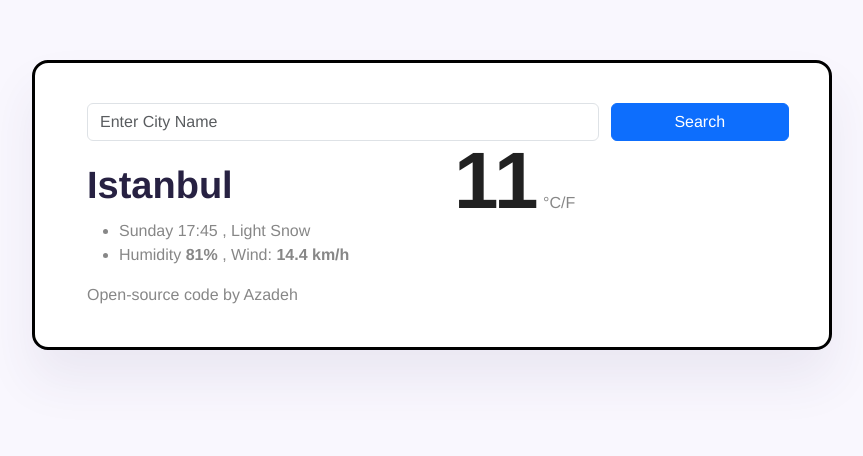
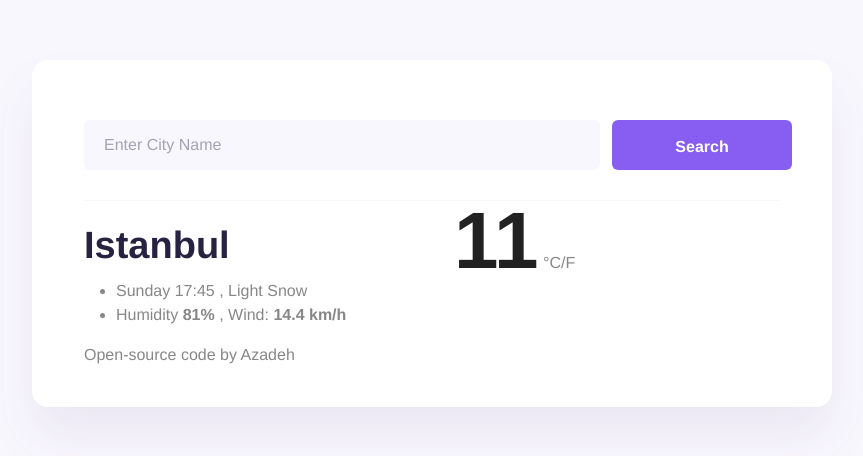
Before and after one commit to Azazadeh/Vannila-weather-app, a plain HTML site: page index.html in a window 1280 px wide. Shown: the whole page, without its empty margins (208-1071 px from the left). Drawn offline with nearby package versions, Linux system fonts and the light colour scheme.

Commit message:
Added css to the search form

```diff
--- a/index.html
+++ b/index.html
@@ -24,7 +24,7 @@
                 class="form-control search-input"
               />
             </dive>
-            <dive class="col-3 p-0">
+            <dive class="col-3 button">
               <input
                 type="submit"
                 class="btn btn-primary w-100"
--- a/src/style.css
+++ b/src/style.css
@@ -1,18 +1,51 @@
 body {
   background: #f9f7fe;
+}
+form {
+  display: block;
+  border-bottom: 1px solid #f9f7fe;
+  margin-top: 20px;
+  padding-bottom: 30px;
 }
 
 .weather-app {
   display: block;
   margin: 60px auto;
   max-width: 800px;
-  border: black solid;
+
   background: #fff;
   border-radius: 16px;
   box-shadow: 0 30px 50px rgb(65 50 100 / 8%);
   color: #878787;
   font-family: Cerebri-Sans, Helvetica, Arial, sans-serif;
   padding: 40px;
+}
+.weather-app .search-input {
+  background: #f9f7fe;
+  border: none;
+  border-radius: 6px;
+  color: rgba(39, 33, 66, 0.4);
+  display: inline-block;
+  font-size: 16px;
+  height: 50px;
+  line-height: 20px;
+  padding: 15px 20px;
+}
+
+.weather-app .search-input::placeholder {
+  line-height: 20px;
+  color: rgba(39, 33, 66, 0.4);
+}
+.button {
+  padding: 0 !important;
+}
+.weather-app .btn {
+  background: #885df1;
+  border: none;
+  font-size: 16px;
+  font-weight: 700;
+  height: 50px;
+  padding: 15px 0;
 }
 
 .city {
```
